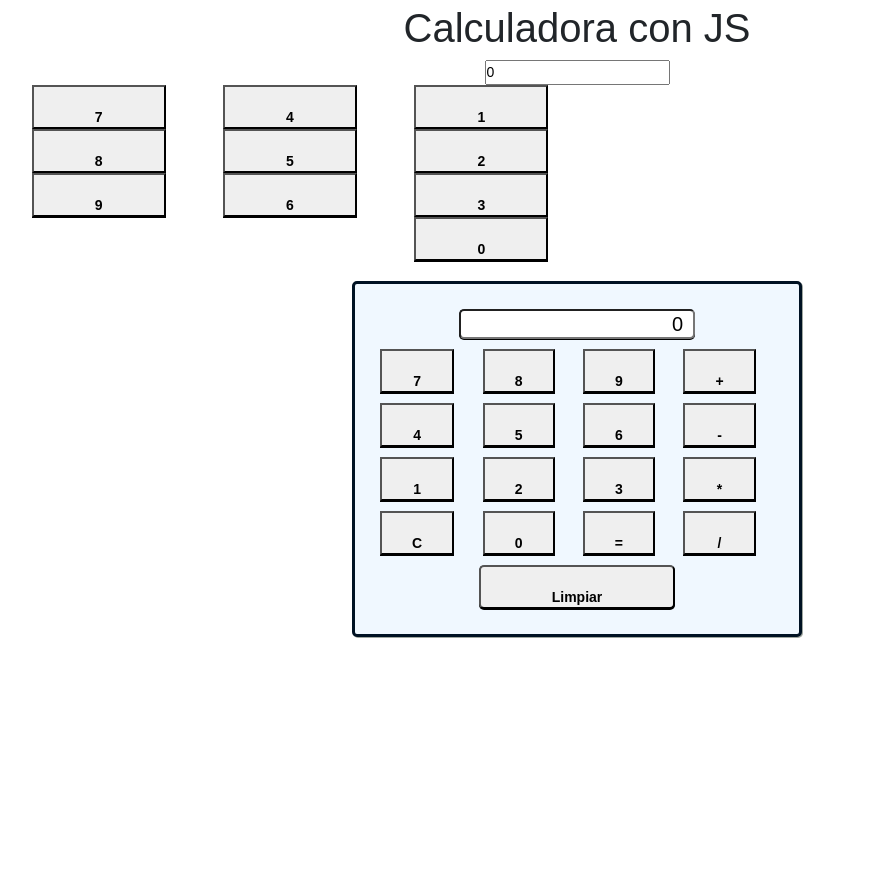
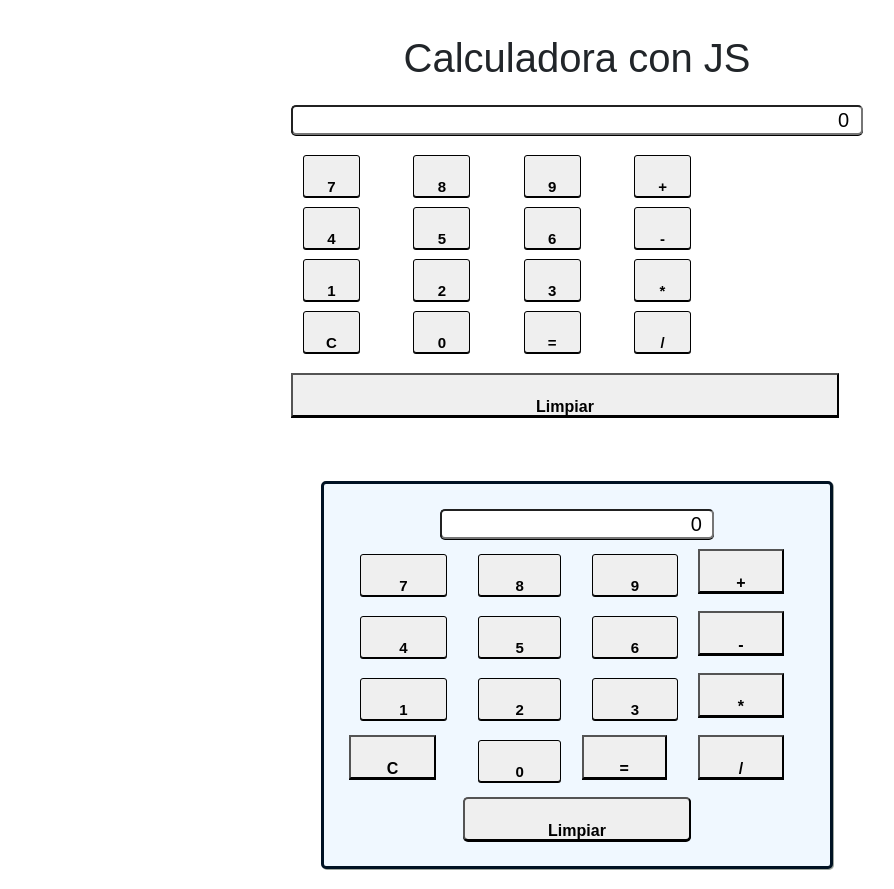
Before and after one commit to esmelyn067/ITLA-Calculator, a React (Create React App) app: page / in a window 1280 px wide. Shown: the whole page, without its empty margins (63-957 px from the left). Before the commit the page ends 800 px from the top, so only its background shows below. Built offline with nearby package versions, Linux system fonts and the light colour scheme.

Commit message:
Todos los botones colocados en un componente

```diff
--- a/src/App.css
+++ b/src/App.css
@@ -24,6 +24,34 @@ form{
    border-radius: 5px;
 }
 
+/* .form1{
+  display: grid;
+  grid-template-columns:auto auto auto auto;
+  background-color: aliceblue;
+  width: 40%;
+  min-width: 300px;
+  gap: 10px;
+  margin: 20px auto;
+  padding: 25px;
+  border: 3px solid #001223;
+  box-shadow: 1px 1px #A0A7A0;
+  border-radius: 5px;
+} */
+
+.btnnumber{
+  display: grid;
+  grid-template-columns:auto auto auto auto;
+  /* background-color: aliceblue; */
+  width: 50%;
+  min-width: 300px;
+  gap: 15px;
+  margin: 30px auto;
+  padding: 34px;
+  /* border: 3px solid #001223; */
+  /* box-shadow: 1px 1px #A0A7A0; */
+  /* border-radius: 5px; */
+}
+
 #screen{
     grid-column: 1/5;
     margin: 0 auto;
@@ -35,6 +63,19 @@ form{
     font-size: 20px;
     box-shadow: 0 1px 0 0 #000;
     border-radius: 5px;
+}
+
+.screen{
+  grid-column: 1/5;
+  margin: 0 auto;
+  padding: 5px 10px;
+  /* max-width: 1200px; */
+  width:60%;
+  height: 30px;
+  text-align: right;
+  font-size: 20px;
+  box-shadow: 0 1px 0 0 #000;
+  border-radius: 5px;
 }
 
 .cls{
@@ -54,3 +95,15 @@ button{
     /* border: 1px solid #000; */
     box-shadow: 0 1px 0 0 #000;
 }
+
+.number{
+    margin: 5px auto;
+    width: 80%;
+    height: 20px;
+    padding: 20px 15px;
+    font-size: 15px;
+    font-weight: 700;
+    border: 1px solid #000;
+    box-shadow: 0 1px 0 0 #000;
+    border-radius: 3px;
+}
--- a/src/App.js
+++ b/src/App.js
@@ -2,20 +2,17 @@ import React from 'react';
 // import { Container, Row, Col, Button } from 'react-bootstrap';
 import "./App.css";
 import Numbers from './components/Numbers.js';
-import Screen from './components/Screen.js';
 import NumButtons from './components/NumButtons.js';
+
 
 
 function App() {
 
   return (
-    <div className="container form-control-sm">
-    <h1 className='text-center'>Calculadora con JS</h1>
-    <Screen/>
+    <div className="form1 form-control-m">
     <NumButtons/>
     <Numbers/>
     </div>
-
   );
 }
 
--- /dev/null
+++ b/src/components/Bnequal.js
@@ -0,0 +1,9 @@
+import React from 'react';
+
+const Bnequal =()=>{
+    return(
+        <button className='number'>=</button>
+    )
+}
+
+export default Bnequal;
--- /dev/null
+++ b/src/components/BtnClear.js
@@ -0,0 +1,10 @@
+import React from 'react';
+
+const BtnClear =()=>{
+    return(
+        <div className='row'>
+            <button>Limpiar</button>
+        </div>
+    )
+}
+export default BtnClear;
--- /dev/null
+++ b/src/components/Cbutton.js
@@ -0,0 +1,9 @@
+import React from 'react';
+
+const Cbutton =()=>{
+    return(
+        <button className ='number'>C</button>
+    )
+}
+
+export default Cbutton;
--- a/src/components/NumButtons.js
+++ b/src/components/NumButtons.js
@@ -1,25 +1,37 @@
 import React from 'react';
+import Cbutton from './Cbutton';
+import Bnequal from './Bnequal';
+import Operations from './Operations';
+import Screen from './Screen.js';
+import BtnClear from './BtnClear.js';
+
 
 
 const NumButtons =()=>{
     return(
-       <div className='row m-10 p-10'>
+       <div className=' btnnumber row mx-auto p3'>
+        <h1 className='text-center'>Calculadora con JS</h1>
+    <Screen/>
        <div className='col-2'>
        <button className='number'>7</button>
-       <button className='number'>8</button>
-       <button className='number'>9</button>
+       <button className='number'>4</button>
+       <button className='number'>1</button>
+       <Cbutton/>
        </div>
        <div className='col-2'>
-       <button className='number'>4</button>
+       <button className='number'>8</button>
        <button className='number'>5</button>
-       <button className='number'>6</button>
+       <button className='number'>2</button>
+       <button className='number'>0</button>
        </div>
        <div className='col-2'>
-       <button className='number'>1</button>
-       <button className='number'>2</button>
+       <button className='number'>9</button>
+       <button className='number'>6</button>
        <button className='number'>3</button>
-       <button className='number'>0</button>
+       <Bnequal/>
        </div>
+       <Operations/>
+       <BtnClear/>
        </div>
     )
 }
--- /dev/null
+++ b/src/components/Operations.js
@@ -0,0 +1,14 @@
+import React from 'react';
+
+const Operations =()=>{
+    return(
+        <div className='col-2'>
+        <button className='number'>+</button>
+        <button className='number'>-</button>
+        <button className='number'>*</button>
+        <button className='number'>/</button>
+        </div>
+    )
+}
+
+export default Operations
--- a/src/components/Screen.js
+++ b/src/components/Screen.js
@@ -2,7 +2,7 @@ import React from 'react';
 
 const Screen = ()=>{
   return(
-    <input type="text" value="0" />
+    <input type="text" value="0" className='screen'/>
   )
   }
 
```
